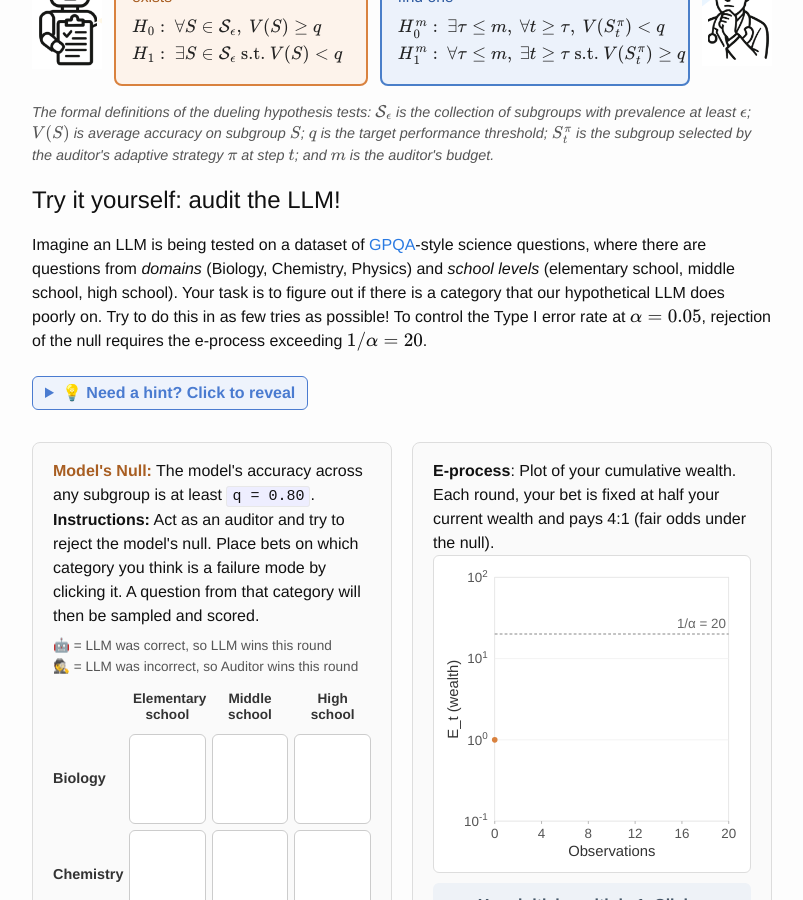
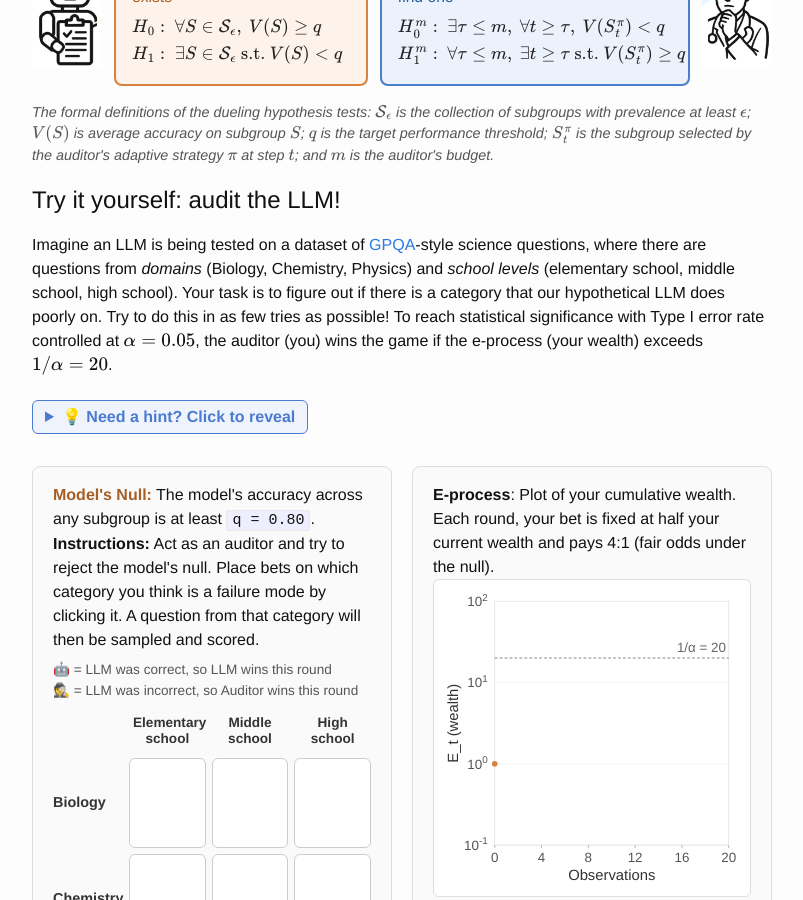
Before and after one commit to jjfeng/jjfeng.github.io, a Jekyll site: the page built from project_adaptive_auditing.html, in a window 1280 px wide and 900 px high, scrolled down 1443 px. Shown: the whole window, without its empty margins (238-1041 px from the left). Built offline with Jekyll 4.4.1, drawn with Linux system fonts in a browser that asks for light colours.

Commit message:
threshold

```diff
--- a/project_adaptive_auditing.html
+++ b/project_adaptive_auditing.html
@@ -224,7 +224,8 @@ The formal definitions of the dueling hypothesis tests: \(\mathcal{S}_\epsilon\)
 <h2>Try it yourself: audit the LLM!</h2>
 
 <p>
-Imagine an LLM is being tested on a dataset of <a href="https://arxiv.org/abs/2311.12022">GPQA</a>-style science questions, where there are questions from <em>domains</em> (Biology, Chemistry, Physics) and <em>school levels</em> (elementary school, middle school, high school). Your task is to figure out if there is a category that our hypothetical LLM does poorly on. Try to do this in as few tries as possible! To control the Type I error rate at \(\alpha=0.05\), rejection of the null requires the e-process exceeding \(1/\alpha=20\).
+Imagine an LLM is being tested on a dataset of <a href="https://arxiv.org/abs/2311.12022">GPQA</a>-style science questions, where there are questions from <em>domains</em> (Biology, Chemistry, Physics) and <em>school levels</em> (elementary school, middle school, high school). Your task is to figure out if there is a category that our hypothetical LLM does poorly on. Try to do this in as few tries as possible!
+To reach statistical significance with Type I error rate controlled at \(\alpha=0.05\), the auditor (you) wins the game if the e-process (your wealth) exceeds \(1/\alpha=20\).
 </p>
 
 <details class="hint"><summary>💡 Need a hint? Click to reveal</summary><i>Try sampling from each subgroup once before you use your intuition to focus on specific categories.</i></details>
```
